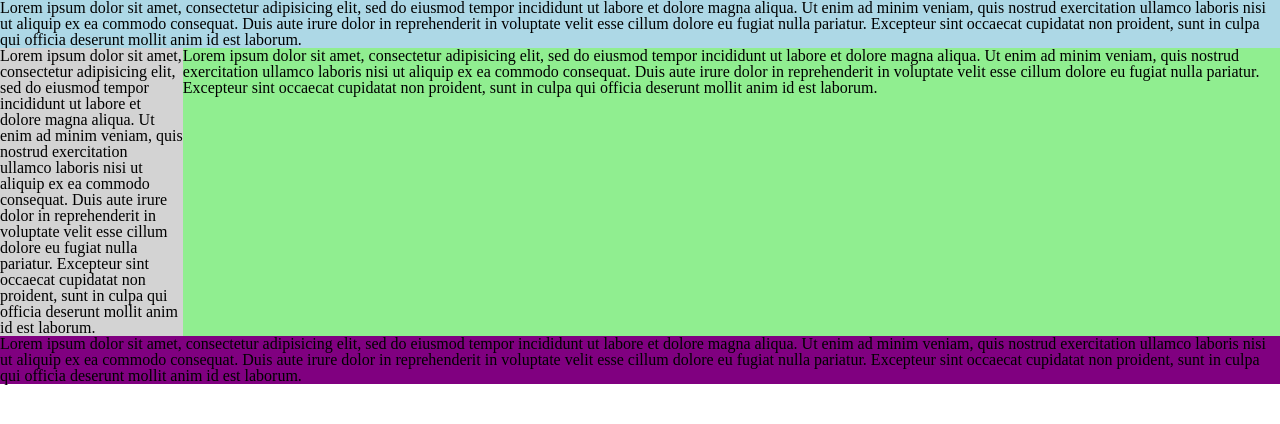
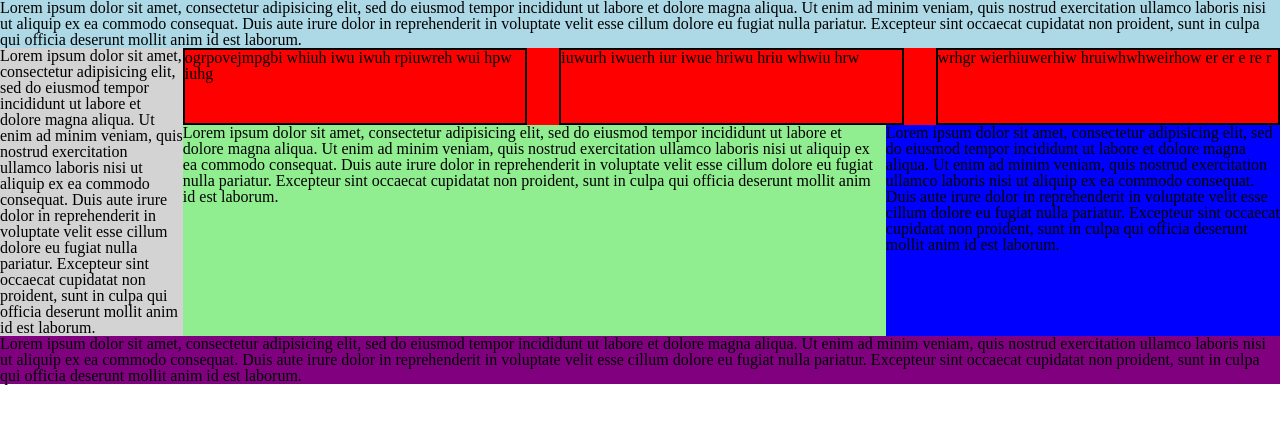
Before and after one commit to Mordnor/challenge_grid_css, a plain HTML site: page index.html in a window 1280 px wide. Drawn offline with Linux system fonts and the light colour scheme.

Commit message:
End layout General Rodney!!

```diff
--- a/css/scss/style.scss
+++ b/css/scss/style.scss
@@ -1,4 +1,5 @@
 #bbc{
+    width: 100%;
     display: grid;
     background-color: black;
     grid-template-areas: "header header header"
@@ -26,9 +27,41 @@ footer{
     background-color: purple;
     grid-area: footer;
 }
+.asideTop{
+    background-color: red;
+    display: grid;
+    grid-gap: 2em;
+    grid-area: asideTop;
 
+
+}
+.img2,.img1,.img3{
+    border: 2px solid black;
+}
+.asideRight{
+    background-color: blue;
+    grid-area: asideRight;
+}
+.mainArt{
+    grid-area: mainArt;
+}
 // ===============================MEDIA============================== //
 
+@media screen and (min-width: 500px){
+    .asideTop{
+        grid-template-columns: 1fr 1fr;
+        grid-template-rows: 1fr 1fr;
+    }
+
+    main{
+        display: grid;
+
+        grid-template-areas: "asideTop asideTop asideTop"
+                            "mainArt mainArt asideRight"
+                            "mainArt mainArt asideRight"
+    }
+
+}
 @media screen and (min-width: 720px){
 
     #bbc{
@@ -39,6 +72,11 @@ footer{
                              "footer footer footer"
     }
 
+    .asideTop{
+        grid-template-columns: repeat(3 , 1fr);
+        grid-template-rows: 1fr ;
+
+    }
 
 
 }
--- a/index.html
+++ b/index.html
@@ -21,8 +21,25 @@
 
         <!--DEBUT MAIN  -->
         <main>
+            <section class="asideTop">
+                <div class="img1">
+                    ogrpovejmpgbi whiuh iwu iwuh rpiuwreh wui hpw iuhg
+                </div>
+                <div class="img2">
+                     iuwurh iwuerh iur iwue hriwu hriu whwiu hrw
+                </div>
+                <div class="img3">
+                    wrhgr wierhiuwerhiw hruiwhwhweirhow er  er e re r
+                </div>
+            </section>
+            <article class="mainArt">
+
             Lorem ipsum dolor sit amet, consectetur adipisicing elit, sed do eiusmod tempor incididunt ut labore et dolore magna aliqua. Ut enim ad minim veniam, quis nostrud exercitation ullamco laboris nisi ut aliquip ex ea commodo consequat. Duis aute irure dolor
             in reprehenderit in voluptate velit esse cillum dolore eu fugiat nulla pariatur. Excepteur sint occaecat cupidatat non proident, sunt in culpa qui officia deserunt mollit anim id est laborum.
+        </article>
+            <aside class="asideRight">
+                Lorem ipsum dolor sit amet, consectetur adipisicing elit, sed do eiusmod tempor incididunt ut labore et dolore magna aliqua. Ut enim ad minim veniam, quis nostrud exercitation ullamco laboris nisi ut aliquip ex ea commodo consequat. Duis aute irure dolor in reprehenderit in voluptate velit esse cillum dolore eu fugiat nulla pariatur. Excepteur sint occaecat cupidatat non proident, sunt in culpa qui officia deserunt mollit anim id est laborum.
+            </aside>
         </main>
         <!--FIN MAIN  -->
 
```
Also changed, not shown: css/style.css, 2 other files.
